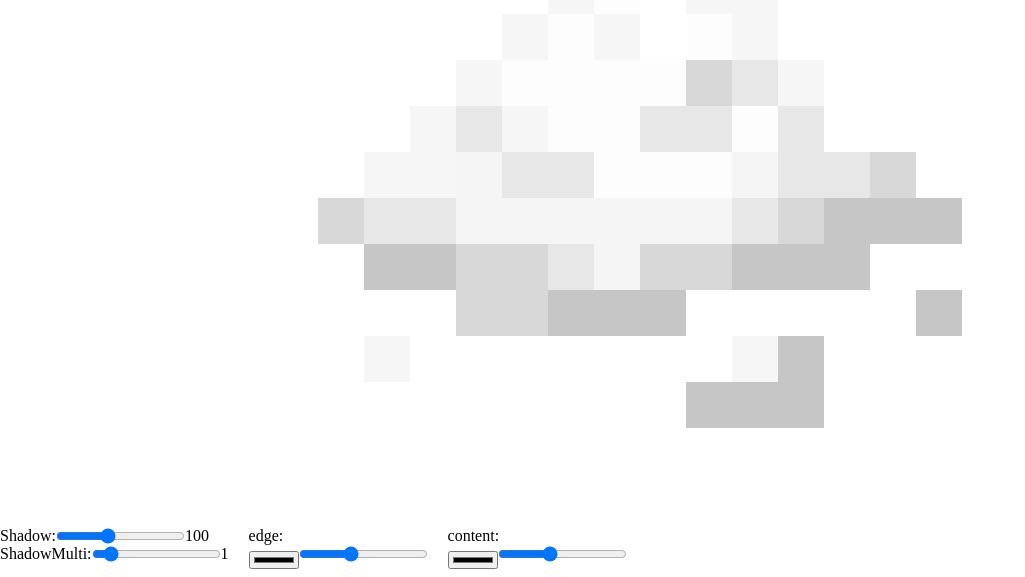
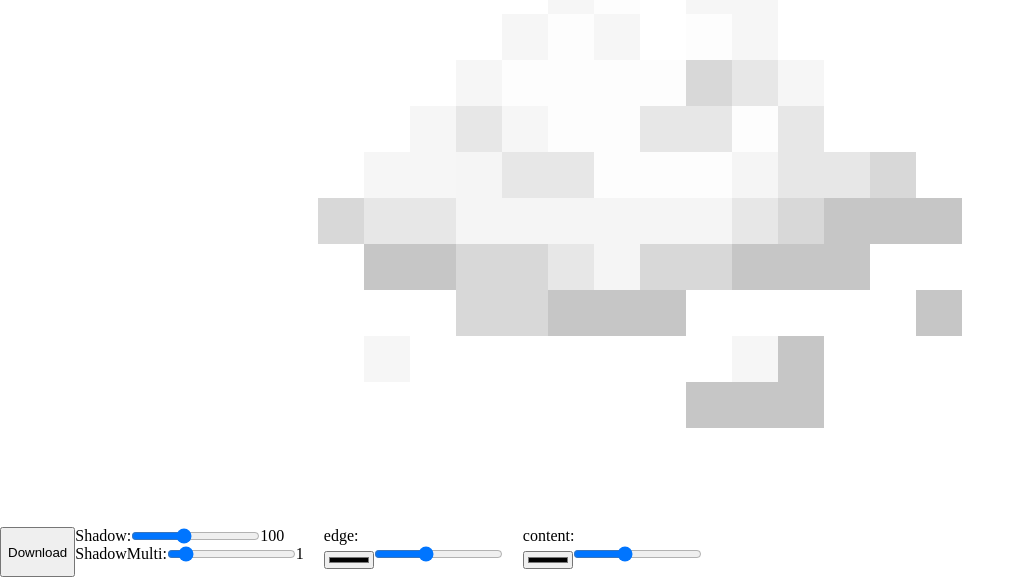
Before and after one commit to The-Next-Notions-Organization/Utilities, a plain HTML site: page powdermaker/index.html in a window 1280 px wide. Shown: the part 223-800 px from the top of the page, without its empty margins (0-1025 px from the left). Drawn offline with Linux system fonts and the light colour scheme.

Commit message:
Update index.html

```diff
--- a/powdermaker/index.html
+++ b/powdermaker/index.html
@@ -69,6 +69,7 @@
         </div>
         <div id="canvas-control">
             <input type="file" id="upload" accept="image/*" style="display: none;">
+            <button id="dl">Download</button>
             <div class="shadow">
                 <div class="flex">
                     <p>Shadow:</p>
@@ -288,6 +289,9 @@
             a.download = "out.png";
             a.click();
         }
+        document.getElementById("dl", () => {
+            exportPng();
+        });
     </script>
 </body>
 
```
